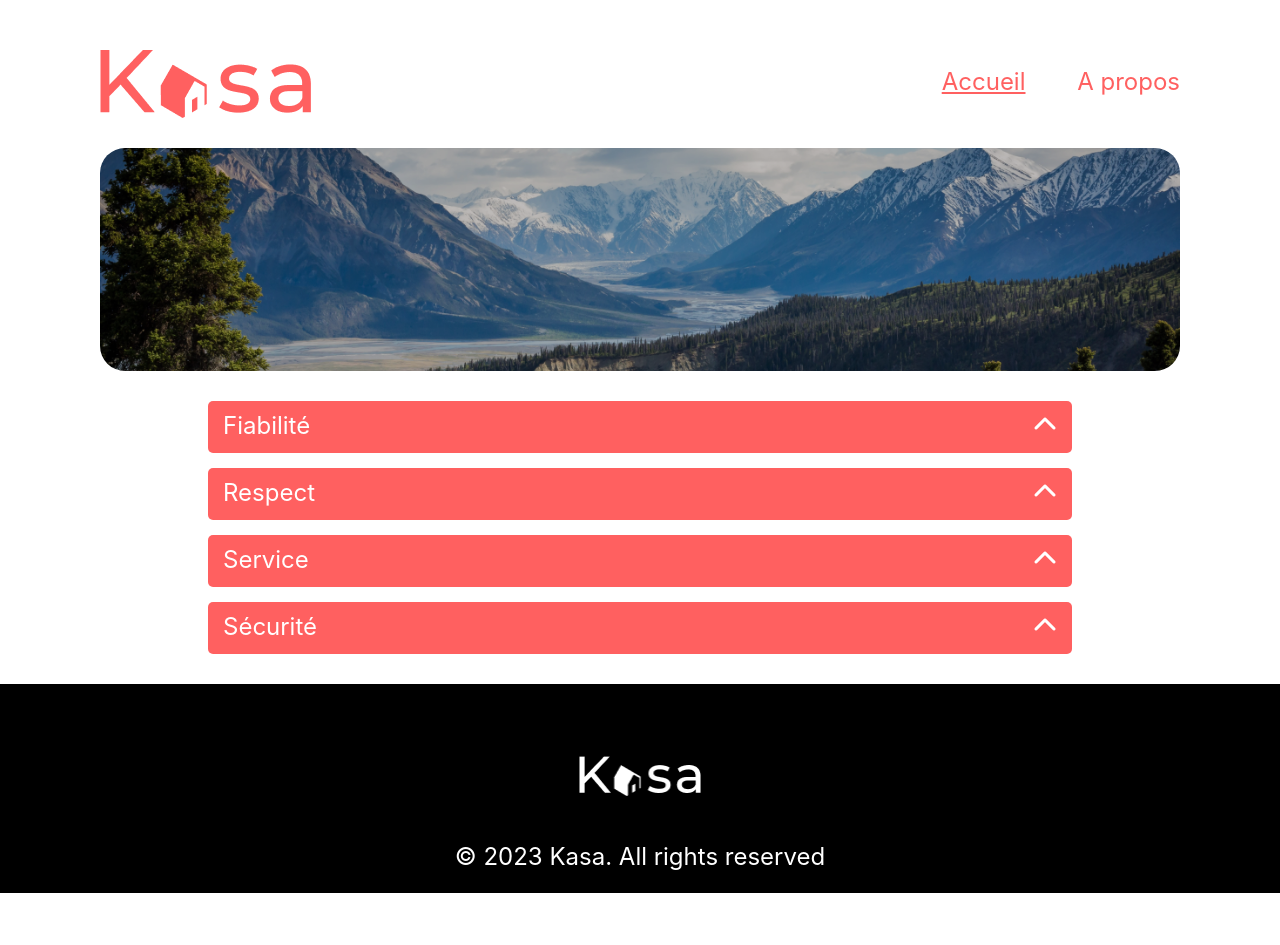
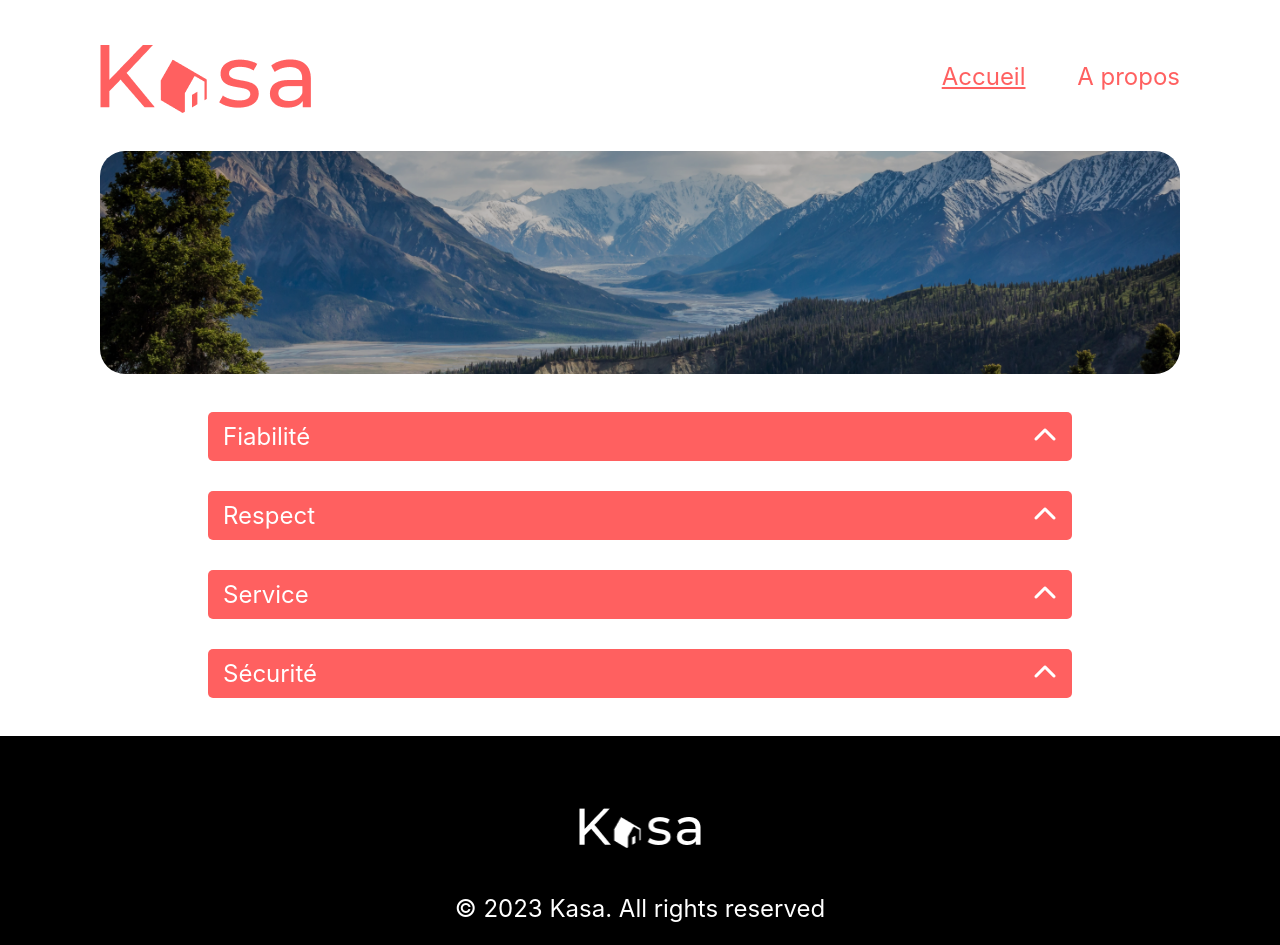
Before and after one commit to AvirKarakitsos/OC_project6_react, a React (Create React App) app: page /about in a window 1280 px wide. Before the commit the page ends 893 px from the top, so only its background shows below. Built offline with nearby package versions, Linux system fonts and the light colour scheme.

Commit message:
refactor: margin in pages

```diff
--- a/package.json
+++ b/package.json
@@ -36,5 +36,8 @@
       "last 1 firefox version",
       "last 1 safari version"
     ]
+  },
+  "devDependencies": {
+    "@babel/plugin-proposal-private-property-in-object": "^7.21.11"
   }
 }
--- a/src/Components/Router.js
+++ b/src/Components/Router.js
@@ -2,7 +2,7 @@ import { BrowserRouter, Routes, Route} from 'react-router-dom';
 import Home from '../pages/Home';
 import About from '../pages/About';
 import Accommodation from '../pages/Accommodation';
-import Error from '.../pages/Error';
+import Error from '../pages/Error';
 
 function Router() {
 	return (
--- a/src/assets/styles/About.module.scss
+++ b/src/assets/styles/About.module.scss
@@ -1,5 +1,5 @@
 .container {
-    margin-top: 30px;
+    margin: 38px 0;
     & .background {
         height: 223px;
         width: 100%;
@@ -13,10 +13,10 @@
         }
     }
     & .collapse {
-        margin: 30px 0;
+        margin-top: 38px;
         display: flex;
         flex-direction: column;
         align-items: center;
-        row-gap: 15px;
+        row-gap: 30px;
     }
 }
--- a/src/assets/styles/Accommodation.module.scss
+++ b/src/assets/styles/Accommodation.module.scss
@@ -1,6 +1,9 @@
 $color: #FF6060;
 $color-background: #F6F6F6;
 
+.container {
+    margin: 50px 0;
+}
 .content {
     display: flex;
     justify-content: space-between;
@@ -11,7 +14,7 @@ $color-background: #F6F6F6;
     &__description {
         display: flex;
         flex-direction: column;
-        gap: 15px;
+        gap: 20px;
         @media (max-width:650px) {
             gap: 10px;
         }
@@ -31,7 +34,8 @@ $color-background: #F6F6F6;
         }
         &__tags {
             display: flex;
-            column-gap: 15px;
+            flex-wrap: wrap;
+            gap: 15px;
             list-style-type: none;
             & li {
                 padding: 3px 20px;
--- a/src/assets/styles/Collapse.module.scss
+++ b/src/assets/styles/Collapse.module.scss
@@ -6,7 +6,7 @@ $color-background: #F6F6F6;
     overflow: hidden;
     border-radius: 5px;
     &__title {
-        height: 52px;
+        // height: 52px;
         padding: 10px 15px;
         display: flex;
         justify-content: space-between;
--- a/src/assets/styles/Error.module.scss
+++ b/src/assets/styles/Error.module.scss
@@ -1,10 +1,10 @@
 .container {
-    height: 650px;
-    margin: 50px 0;
+    margin: 139px 0;
     display: flex;
     flex-direction: column;
     align-items: center;
     justify-content: space-between;
+    row-gap: 139px;
     color: #FF6060;
     &__error {
         font-size: 288px;
@@ -21,8 +21,8 @@
 
 @media (max-width:650px) {
     .container {
-        height: 300px;
-        // margin: 10px 0;
+        margin: 113px 0;
+        row-gap: 113px;
         &__error {
             font-size: 96px;
         }
--- a/src/assets/styles/Home.scss
+++ b/src/assets/styles/Home.scss
@@ -2,7 +2,7 @@ $color-text: #fff;
 $color-background: #F6F6F6;
 
 .main {
-    margin: 30px 0;
+    margin: 50px 0;
     & .background {
         height: 223px;
         position: relative;
@@ -15,13 +15,13 @@ $color-background: #F6F6F6;
             display: block;
             object-fit: cover;
             filter: brightness(75%);
-            border-radius: 20px;
+            border-radius: 25px;
             @media (max-width: 650px){
                height: 111px;
             }
         }
         &__title {
-            padding: 20px;
+            padding: 16px;
             position: absolute;
             font-size: 48px;
             font-weight: 500;
@@ -39,14 +39,14 @@ $color-background: #F6F6F6;
     }
     & .gallery {
         &__container {
-            margin: 30px 0 0 0;
-            padding: 30px 20px;
+            margin: 43px 0 0 0;
+            padding: 56px 20px 43px 20px;
             display: grid;
             grid-template-columns: 1fr 1fr 1fr;
             justify-items: center;
-            gap: 30px;
+            gap: 50px;
             background-color: $color-background;
-            border-radius: 10px;
+            border-radius: 25px;
             @media (max-width:1024px){
                 grid-template-columns: 1fr 1fr;
             }
--- a/src/assets/styles/Layout.module.scss
+++ b/src/assets/styles/Layout.module.scss
@@ -2,7 +2,7 @@
     width: 100%;
     max-width: 1440px;
     margin: 0 auto;
-    padding: 50px 100px 0 100px;
+    padding: 45px 100px 0 100px;
 }
 
 @media (max-width:1024px) {
```
Also changed, not shown: 1 other file (tests, documents, lock files or other folders).
